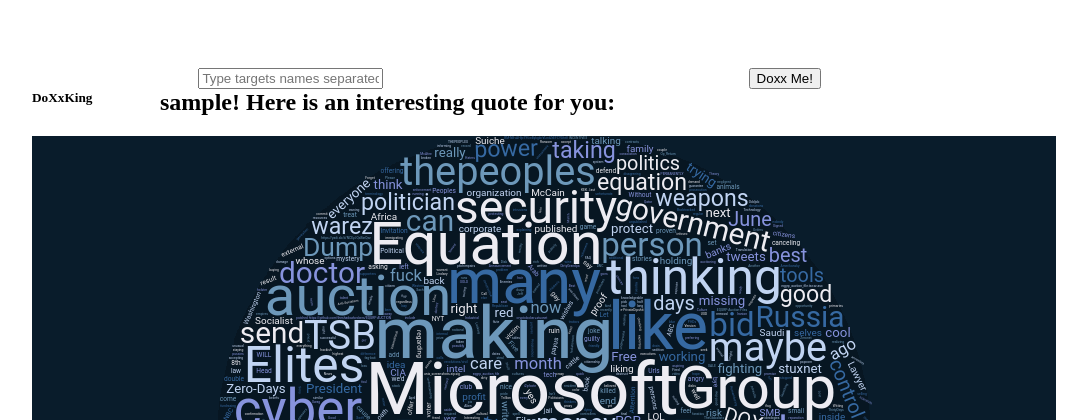
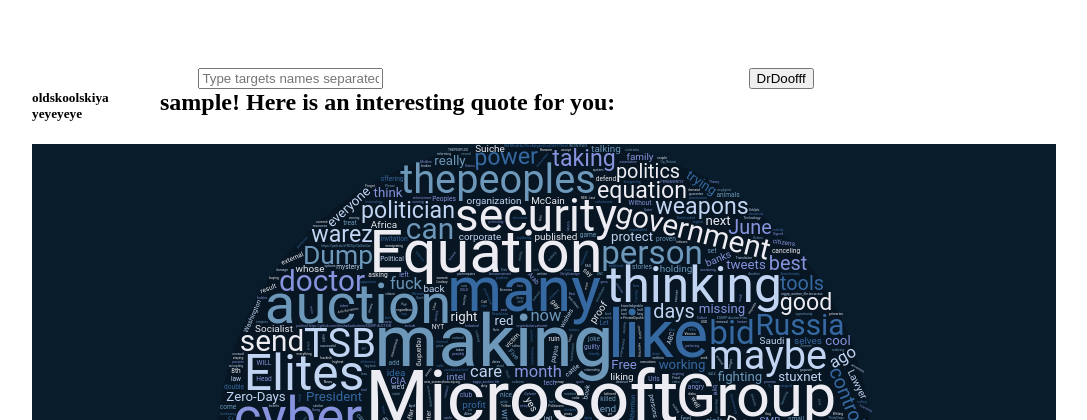
Before and after one commit to existeundelta/tattle, a Flask app: page /doxx/sample/ in a window 1280 px wide. Shown: the top 420 px of the page, without its empty margins (128-1215 px from the left). Run offline with Flask 2, Linux system fonts and the light colour scheme; some libraries are stand-ins or nearby versions.

Commit message:
Update base.html

```diff
--- a/templates/base.html
+++ b/templates/base.html
@@ -28,14 +28,14 @@
   <div class="container">
     <div class="row">
       <div class="two columns" style="margin-top: 5%">
-        <h5>DoXxKing</h5>
+        <h5>oldskoolskiya yeyeyeye</h5>
       </div>
       <div class="ten columns" style="margin-top: 5%">
         <div class="eight columns">
           <input class="u-full-width" id="article_name_input" type="text" placeholder="Type targets names separated by comma (ie. honda, starfish, baseball)">
         </div>
         <div class="two columns">
-          <button onclick="new_article_query()">Doxx Me!</button>
+          <button onclick="new_article_query()">DrDoofff</button>
         </div>
       </div>
     </div>
```
